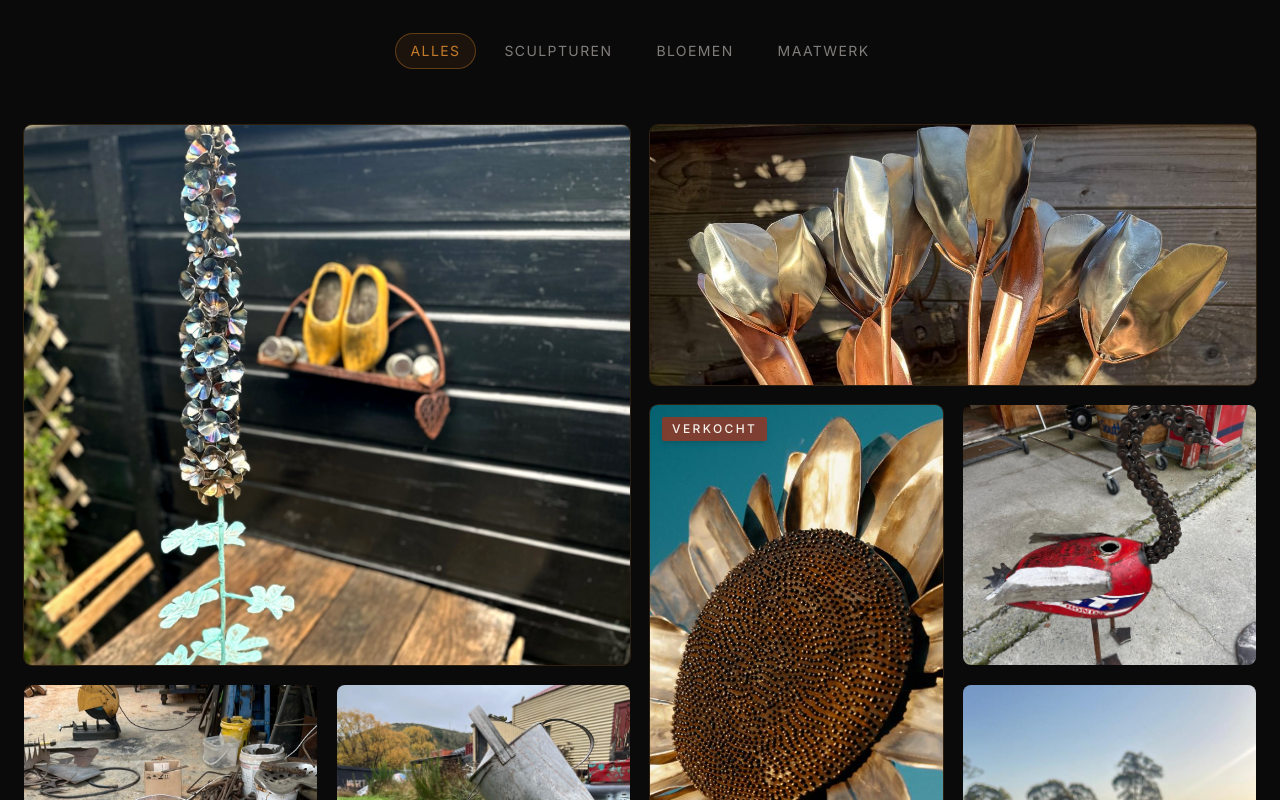
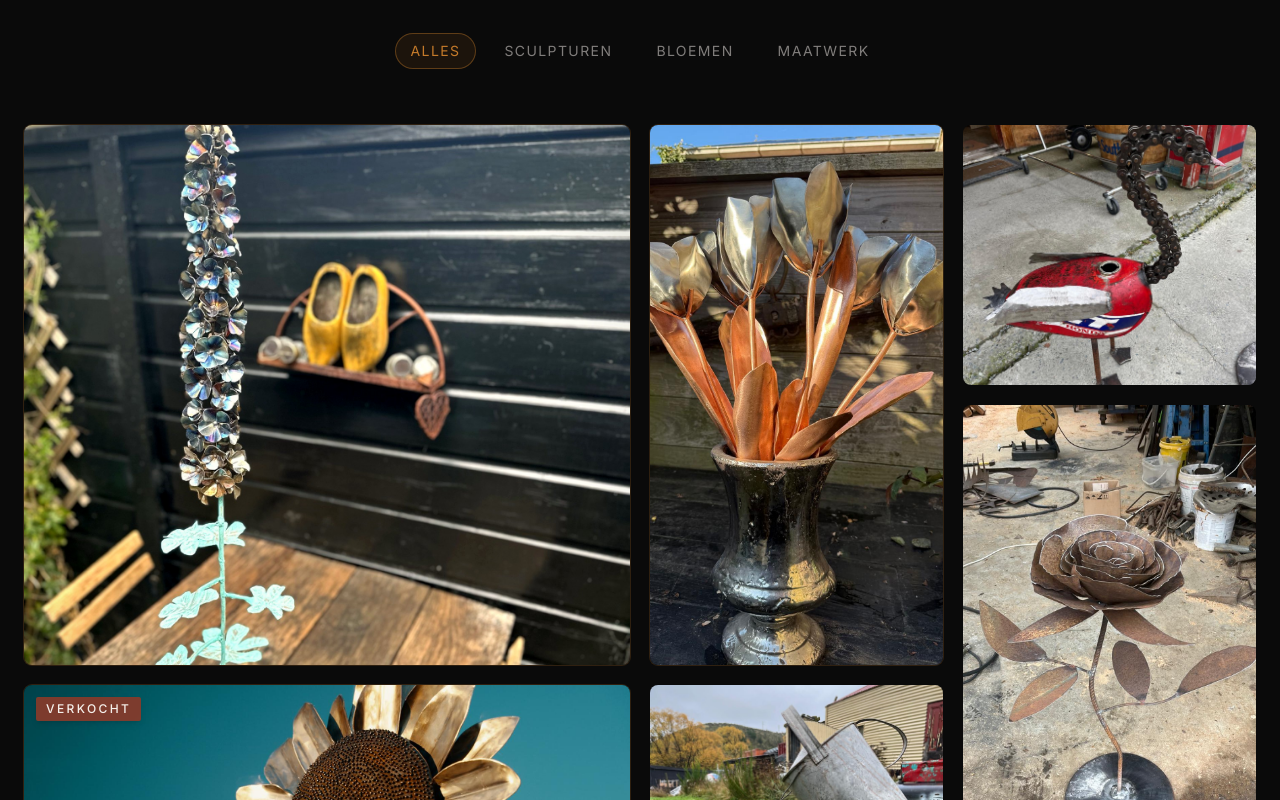
Before and after one commit to BlazinCoder/gijzerwerken, a Next.js app: page /portfolio in a window 1280 px wide. Shown: the part 900-1700 px from the top of the page. Built offline with nearby package versions, Linux system fonts and the light colour scheme; a web font is replaced by a local one.

Commit message:
fix: tulpenboeket en zonnebloem in cel passend bij foto-oriëntatie (minder inzoomen)

```diff
--- a/src/app/portfolio/PortfolioContent.tsx
+++ b/src/app/portfolio/PortfolioContent.tsx
@@ -29,6 +29,18 @@ type GridConfig = { classes: string; isLarge: boolean };
 
 function getGridConfig(item: PortfolioItem, index: number): GridConfig {
   if (item.category === "bloemen" && item.featured) {
+    if (item.gridCell === "wide") {
+      return {
+        classes: "col-span-2 md:col-span-2",
+        isLarge: true,
+      };
+    }
+    if (item.gridCell === "tall") {
+      return {
+        classes: "md:row-span-2",
+        isLarge: true,
+      };
+    }
     if (index === 0) {
       return {
         classes: "col-span-2 md:col-span-2 md:row-span-2",
--- a/src/data/portfolio.ts
+++ b/src/data/portfolio.ts
@@ -28,6 +28,8 @@ export interface PortfolioItem {
   isSold?: boolean;
   // CSS object-position voor de kaart-crop — zet het onderwerp centraal in het frame.
   cardPosition?: string;
+  // Celvorm-override in de bento-grid — match de foto-oriëntatie (liggend=wide, staand=tall).
+  gridCell?: "wide" | "tall";
   // Optional making-of story, rendered on the detail page when present.
   process?: ProcessStep[];
 }
@@ -111,7 +113,8 @@ export const portfolioItems: PortfolioItem[] = [
       "Metalen tulpen gemaakt van gerecycled RVS en koper. Een boeket dat blijft. De koperen stelen zullen met de tijd groen verkleuren door oxidatie, waardoor elke bloem langzaam verandert. Handgemaakt uit hergebruikte materialen.",
     imageSrc: "/images/portfolio/tulpenboeket.jpg",
     featured: true,
-    cardPosition: "50% 14%",
+    gridCell: "tall",
+    cardPosition: "50% 25%",
     material: "Koper & RVS",
     images: [
       "/images/portfolio/tulpenboeket.jpg",
@@ -170,7 +173,8 @@ export const portfolioItems: PortfolioItem[] = [
     imageSrc: "/images/portfolio/zonnebloem.jpg",
     featured: true,
     isSold: true,
-    cardPosition: "58% 50%",
+    gridCell: "wide",
+    cardPosition: "58% 42%",
     material: "Gesmeed staal",
     images: [
       "/images/portfolio/zonnebloem.jpg",
```
